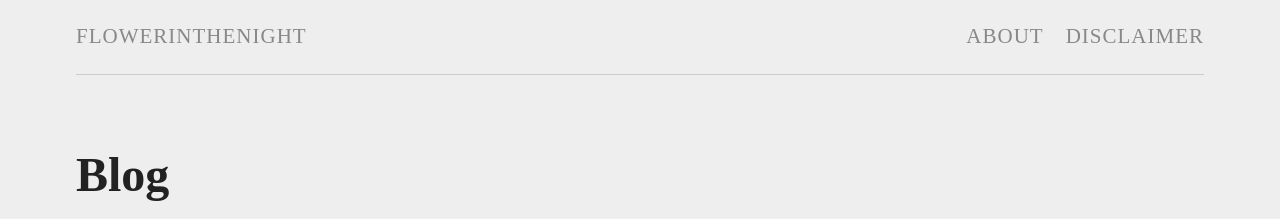
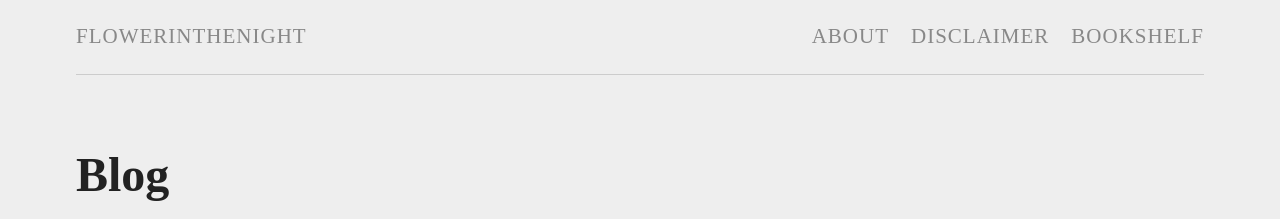
Before and after one commit to flowerinthenight/flowerinthenight.github.io, a Jekyll site: the page built from index.md, in a window 1280 px wide. Shown: the top 219 px of the page. Built offline with Jekyll 4.4.1, drawn with Linux system fonts in a browser that asks for light colours; some web fonts are replaced.

Commit message:
Update menu.yml

```diff
--- a/_data/menu.yml
+++ b/_data/menu.yml
@@ -16,3 +16,6 @@
 
 - title: "Disclaimer"
   href: "/disclaimer/"
+
+- title: "Bookshelf"
+  href: "/bookshelf/"
```
